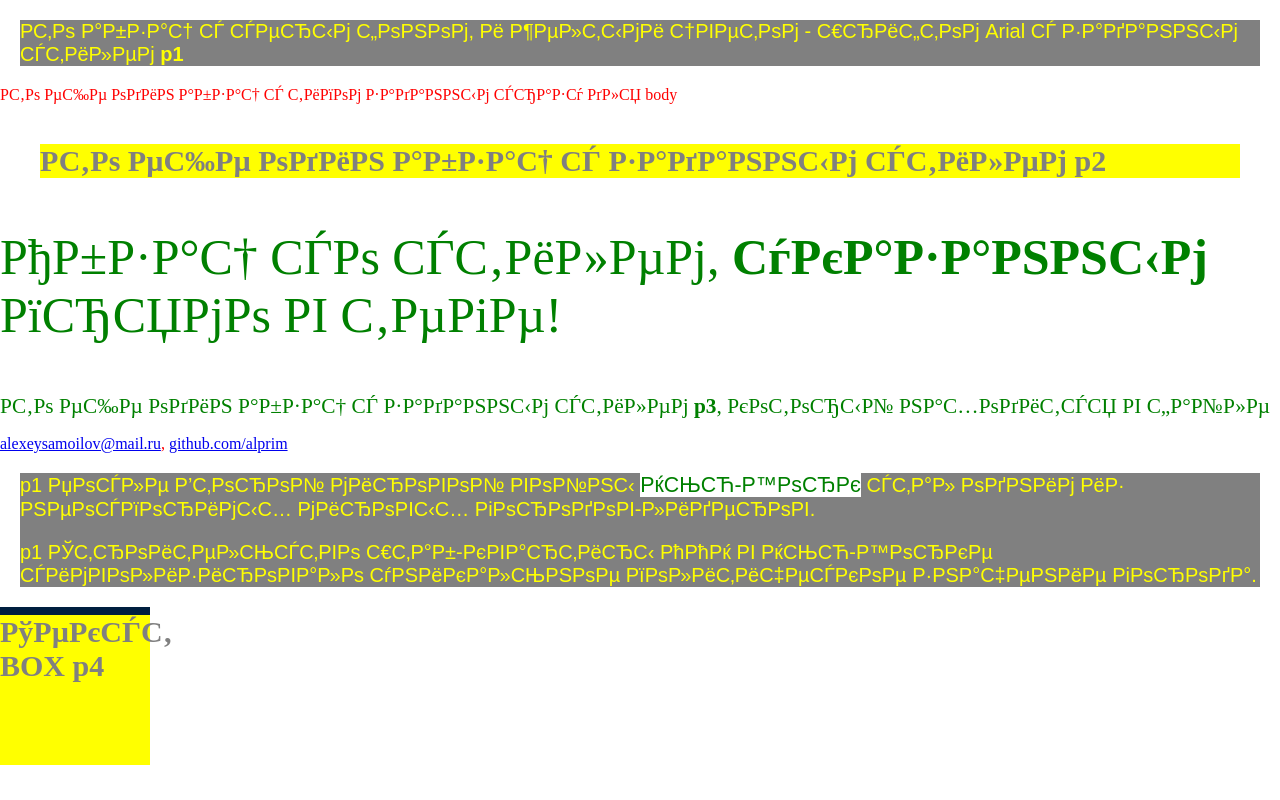
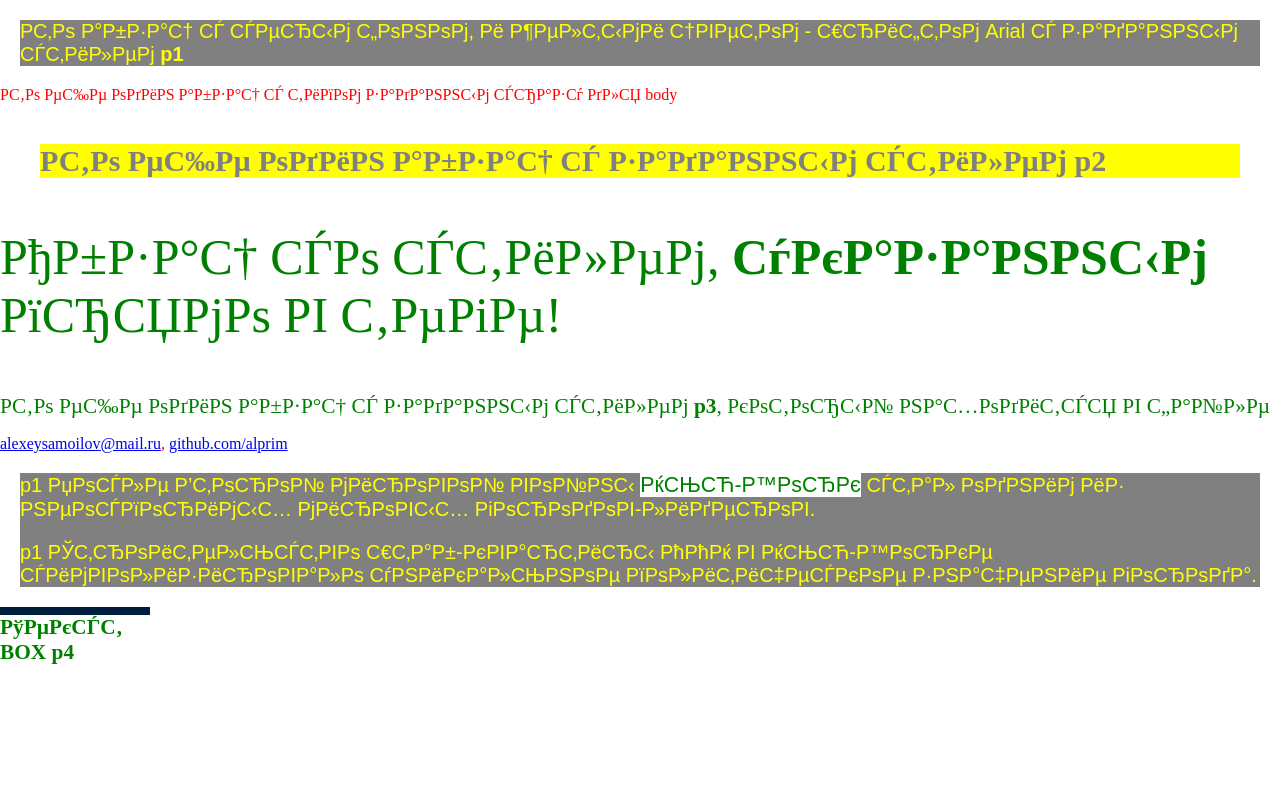
Before and after one commit to alexeysamoilov/alexeysamoilov.github.io, a plain HTML site: page index.html in a window 1280 px wide. Drawn offline with Linux system fonts and the light colour scheme.

Commit message:
Update styleMy.css

```diff
--- a/styleMy.css
+++ b/styleMy.css
@@ -1 +1,2 @@
 .p3  { font-size: 16pt; color: green;   background-color: white; margin: 0px; }
+.p4  { font-size: 16pt; color: green;   background-color: white; margin: 0px; }
```
